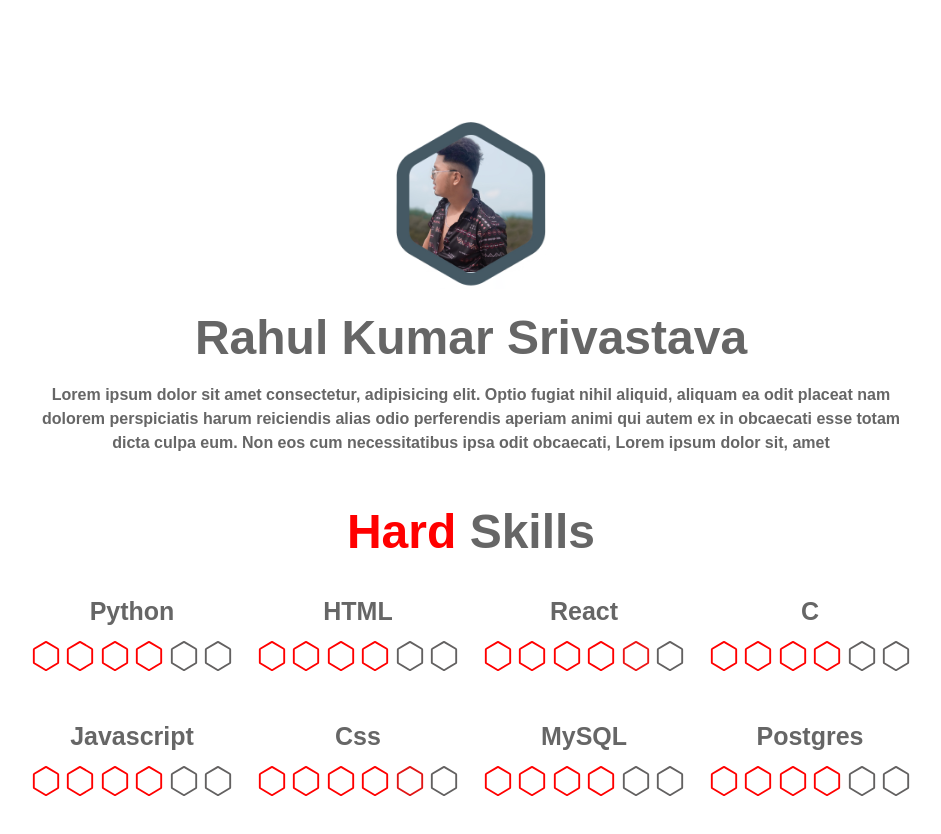
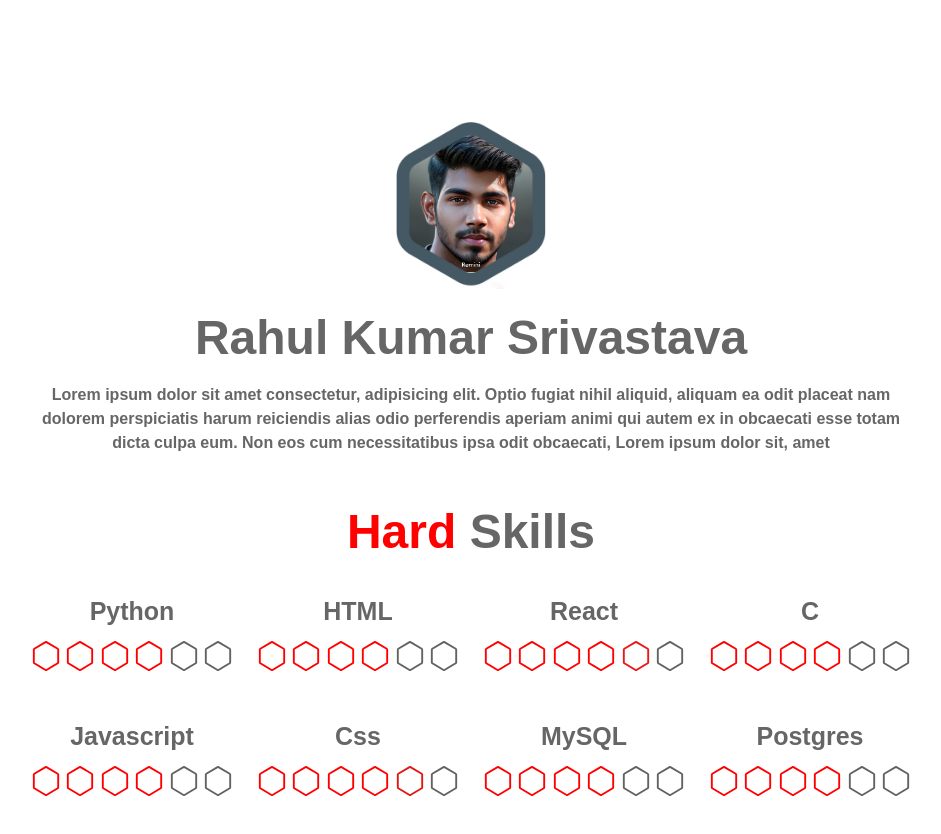
Before and after one commit to Rahulsrivastava0124/web-portfolio, a plain HTML site: page index.html in a window 1280 px wide. Shown: the part 860-1694 px from the top of the page, without its empty margins (169-1110 px from the left). Drawn offline with Linux system fonts and the light colour scheme.

Commit message:
last change

```diff
--- a/css/style.css
+++ b/css/style.css
@@ -130,7 +130,7 @@ a:hover .social-icon {
 
 .user-image {
     width: 150px;
-    background-image: url(/img/acount.jpg);
+    background-image: url(/img/account.jpg);
     background-size: contain;
     margin-bottom: 20px;
 }
```
Also changed, not shown: img/account.jpg (added), img/acount.jpg (deleted).
